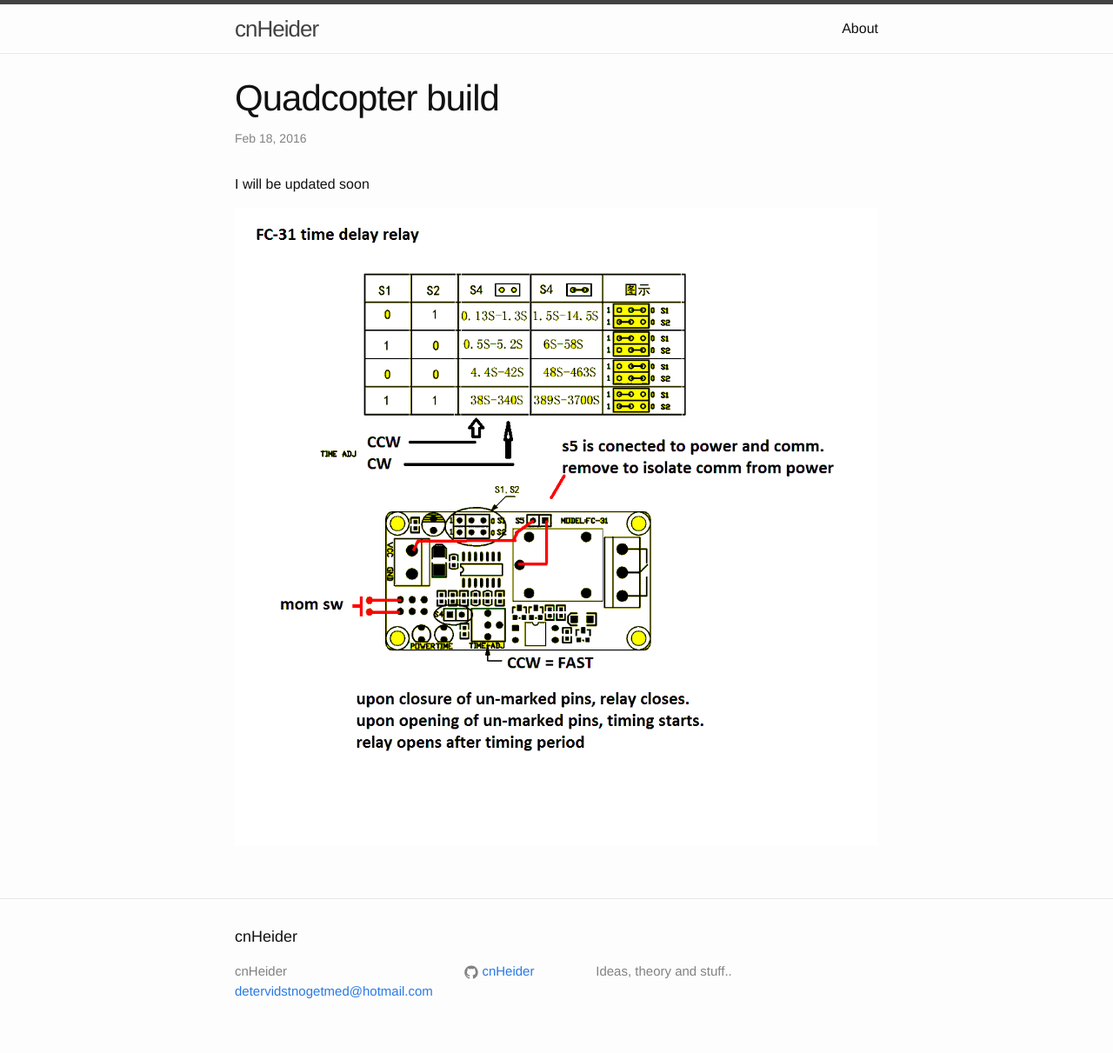
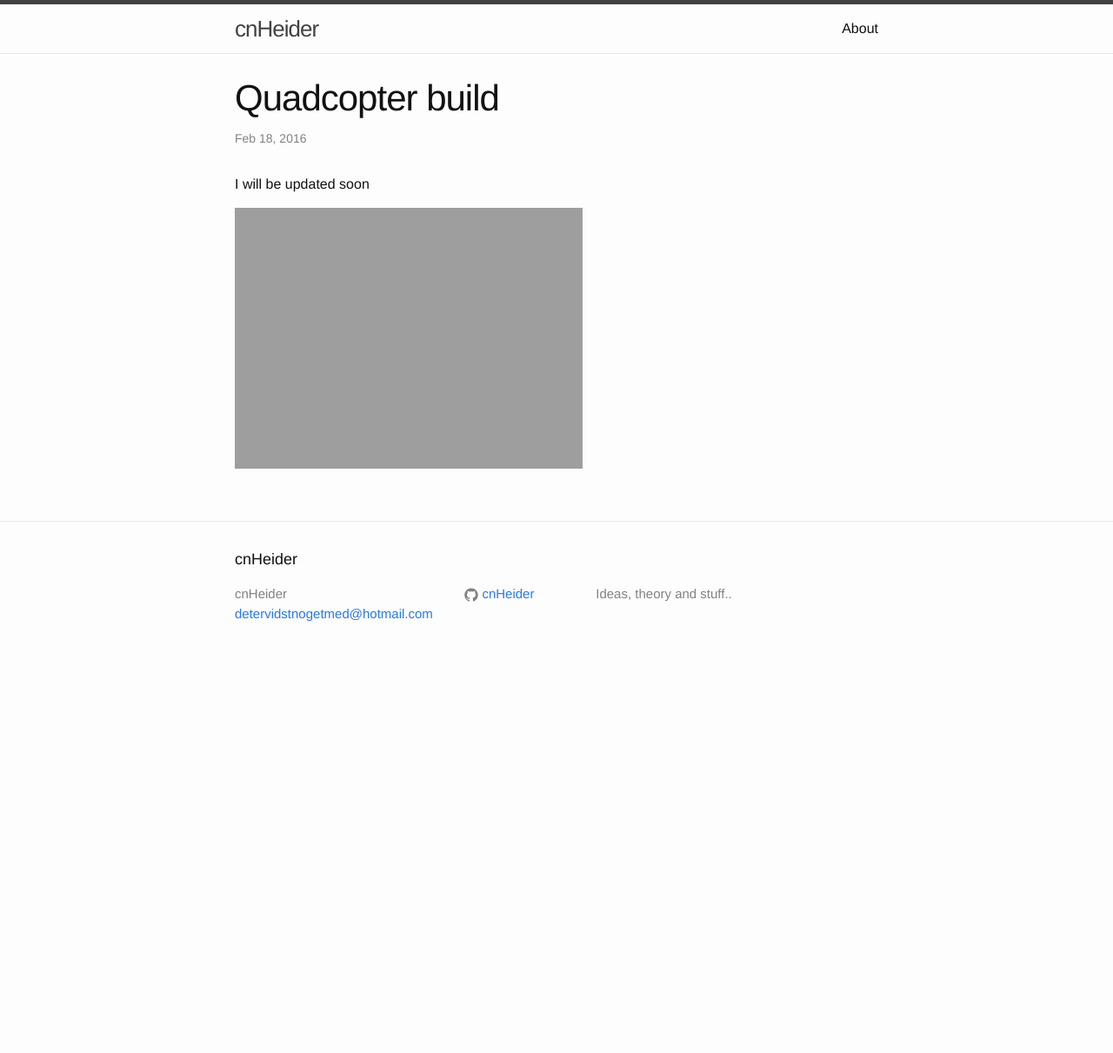
Before and after one commit to cnheider/cnheider.github.io, a Jekyll site: the page built from _posts/2016-02-18-Quadcopter.markdown, in a window 1280 px wide. Shown: the whole page at 87% size. Built offline with Jekyll 4.4.1, drawn with Linux system fonts in a browser that asks for light colours; after the commit the page ends 900 px from its top, so only the background shows below that.

Commit message:
Mr Hyde was here …

```diff
--- a/_posts/2016-02-18-Quadcopter.markdown
+++ b/_posts/2016-02-18-Quadcopter.markdown
@@ -7,4 +7,4 @@ categories: hobby
 I will be updated soon
 
 
-![Overview]({{ site.url }}/assets/new.png)
+![Overview]({{ site.url }}/assets/tmp_19007-IMG_20160216_121735-66549372.jpg)
```
